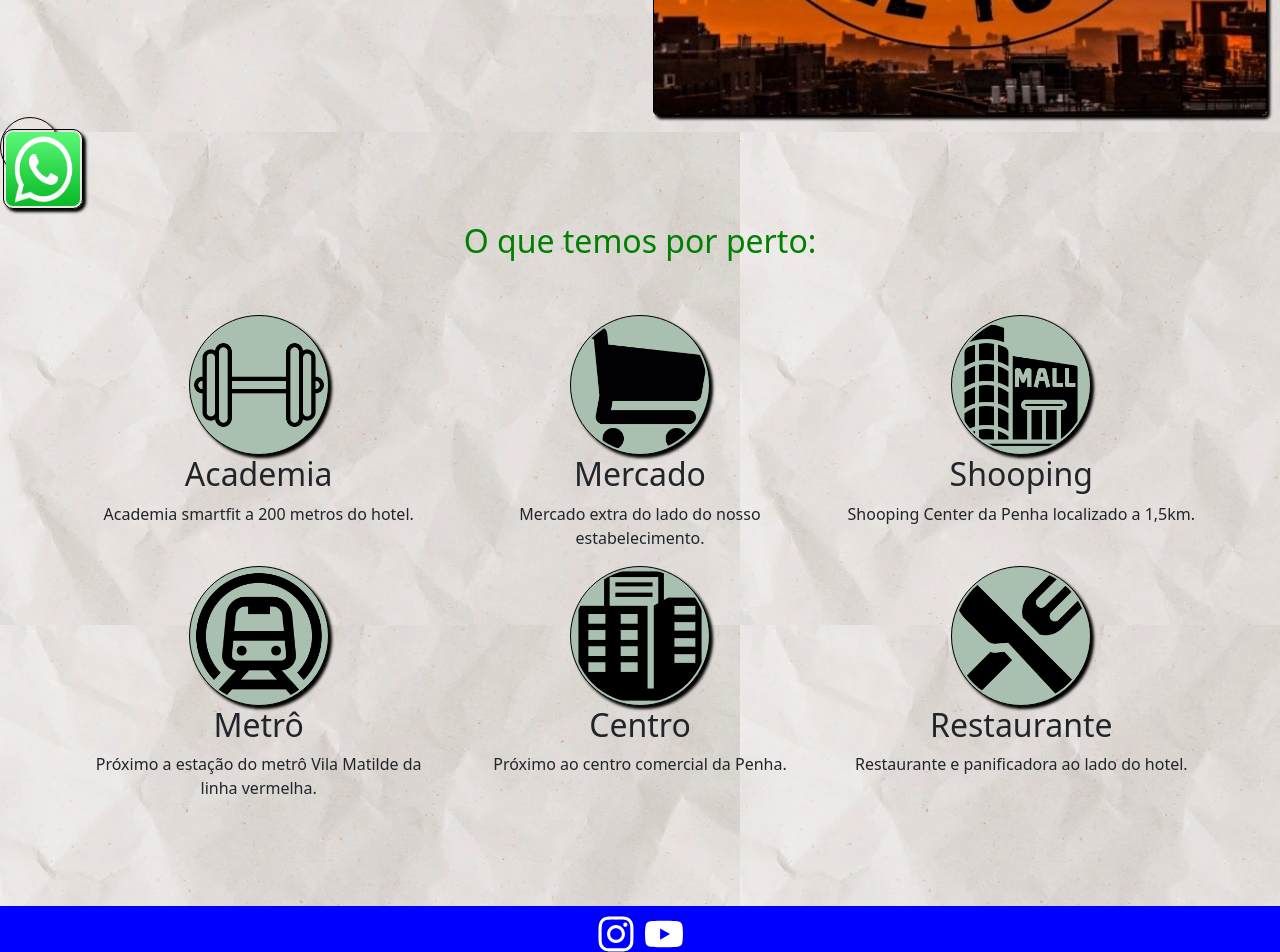
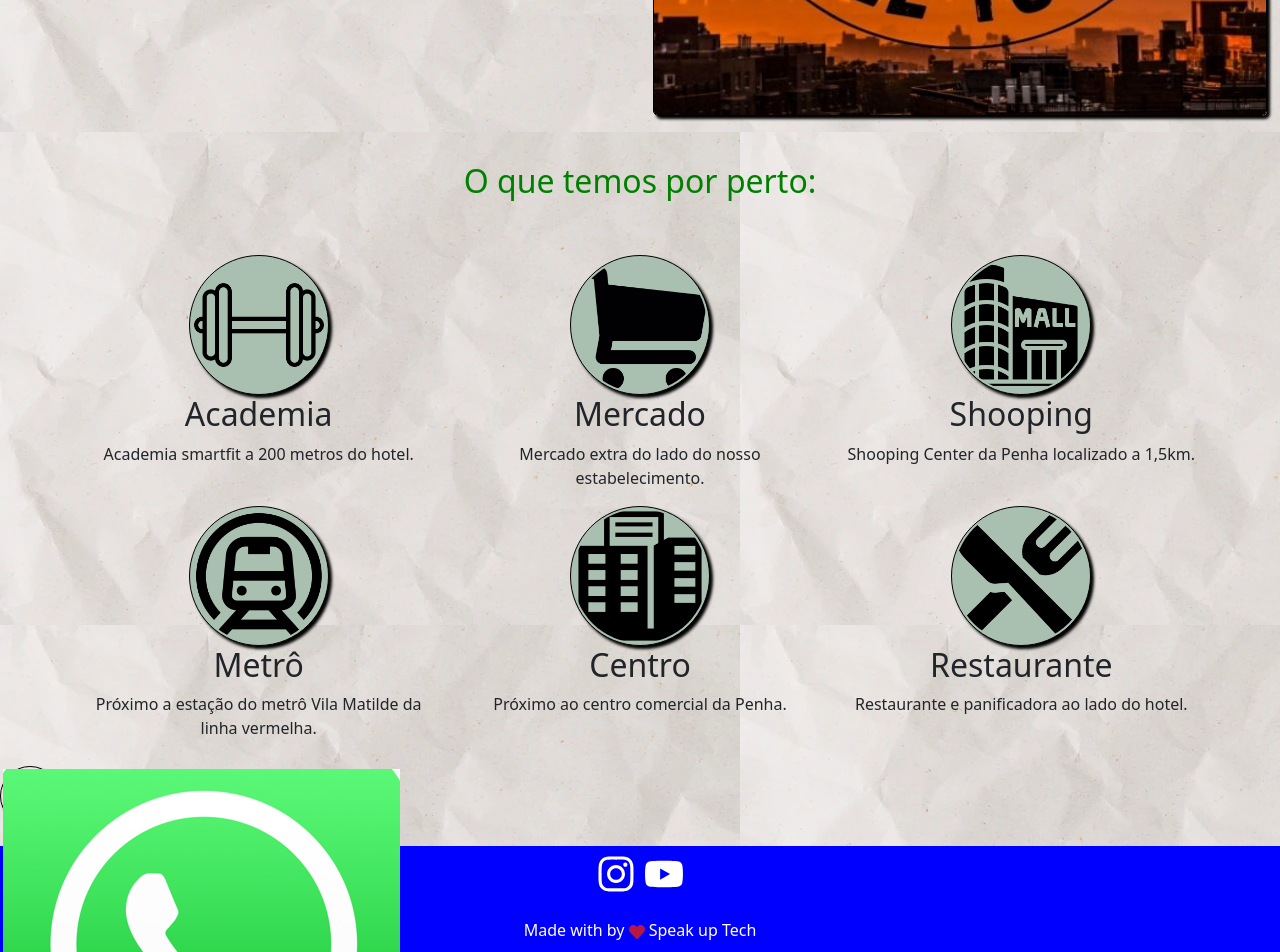
Before and after one commit to jfilinho/site-hoteleiro, a React (Create React App) app: page /home in a window 1280 px wide. Shown: the part 1840-2792 px from the top of the page. Built offline with nearby package versions, Linux system fonts and the light colour scheme.

Commit message:
commit atualizações footer

```diff
--- a/src/components/Album.js
+++ b/src/components/Album.js
@@ -133,6 +133,7 @@ function Album() {
                 />
               </div>
             </div>
+          </div>
           <div className="whatsapp-link">
             <a
               href="https://wa.me/5511974751884?text=Olá,%20gostaria%20de%20mais%20
@@ -150,7 +151,6 @@ function Album() {
         </div>
       </div>
     </div>
-    </div>
   );
 }
 export default Album;
--- a/src/components/Features.js
+++ b/src/components/Features.js
@@ -122,20 +122,7 @@ function Feature() {
               />
             </Card>
           </div>
-          <div className="whatsapp-link">
-            <a
-              href="https://wa.me/5511974751884?text=Olá,%20gostaria%20de%20mais%20
-              informações%20sobre%20hospedagem."
-              target="blank"
-              className="icons-contact"
-            >
-              <img
-                src="./img/whatsapp.png"
-                alt="icone WhatsApp"
-                className="whatsapp"
-              />
-            </a>
-          </div>
+
         </div>
       </div>
       {/* fim da primeira feature */}
--- a/src/components/Marketing.js
+++ b/src/components/Marketing.js
@@ -16,7 +16,7 @@ function Marketing() {
             <h2>Academia</h2>
             <p className="paragraphs">
               Academia smartfit a 200 metros do hotel.
-             </p>
+            </p>
           </div>
           {/* <!-- /.col-lg-4 --> */}
           <div className="col-lg-4">
@@ -29,9 +29,7 @@ function Marketing() {
             />
 
             <h2>Mercado</h2>
-            <p>
-              Mercado extra do lado do nosso estabelecimento.
-            </p>
+            <p>Mercado extra do lado do nosso estabelecimento.</p>
           </div>
           {/* <!-- /.col-lg-4 --> */}
           <div className="col-lg-4">
@@ -44,9 +42,7 @@ function Marketing() {
             />
 
             <h2>Shooping</h2>
-            <p>
-              Shooping Center da Penha localizado a 1,5km.
-            </p>
+            <p>Shooping Center da Penha localizado a 1,5km.</p>
           </div>
           <div className="col-lg-4">
             <img
@@ -58,9 +54,7 @@ function Marketing() {
             />
 
             <h2>Metrô</h2>
-            <p>
-              Próximo a estação do metrô Vila Matilde da linha vermelha.
-            </p>
+            <p>Próximo a estação do metrô Vila Matilde da linha vermelha.</p>
           </div>
           <div className="col-lg-4">
             <img
@@ -72,9 +66,7 @@ function Marketing() {
             />
 
             <h2>Centro</h2>
-            <p>
-              Próximo ao centro comercial da Penha.
-            </p>
+            <p>Próximo ao centro comercial da Penha.</p>
           </div>
           <div className="col-lg-4">
             <img
@@ -86,15 +78,27 @@ function Marketing() {
             />
 
             <h2>Restaurante</h2>
-            <p>
-              Restaurante e panificadora ao lado do hotel.
-            </p>
+            <p>Restaurante e panificadora ao lado do hotel.</p>
           </div>
 
           {/* fim da .col-lg-4  */}
         </div>
         {/* fim da .row </div>  */}
       </div>
+      <div className="whatsapp-link">
+        <a
+          href="https://wa.me/5511974751884?text=Olá,%20gostaria%20de%20mais%20
+              informações%20sobre%20hospedagem."
+          target="blank"
+          className="icons-contact"
+        >
+          <img
+            src="./img/whatsapp.png"
+            alt="icone WhatsApp"
+            className=""
+          />
+        </a>
+      </div>
     </div>
   );
 }
--- a/src/components/contact.js
+++ b/src/components/contact.js
@@ -71,20 +71,7 @@ function Contact() {
             <span className="title-icones">Instagram</span>
             <p>Siga nossa página do instagram!!</p>
           </div>
-          <div className="whatsapp-link">
-            <a
-              href="https://wa.me/5511974751884?text=Olá,%20gostaria%20de%20mais%20
-              informações%20sobre%20hospedagem."
-              target="blank"
-              className="icons-contact"
-            >
-              <img
-                src="./img/whatsapp.png"
-                alt="icone WhatsApp"
-                className="whatsapp"
-              />
-            </a>
-          </div>
+
         </div>
       </div>
     );
--- a/src/estilos/style.css
+++ b/src/estilos/style.css
@@ -178,7 +178,7 @@
   box-shadow: 3px 3px 3px black;
 }
 .whatsapp-link {
-  float: right;
+position: fixed;
   width: 60px;
   height: 60px;
   border-radius: 50px;
```
Lines whose indentation alone changed are shown as unchanged.
